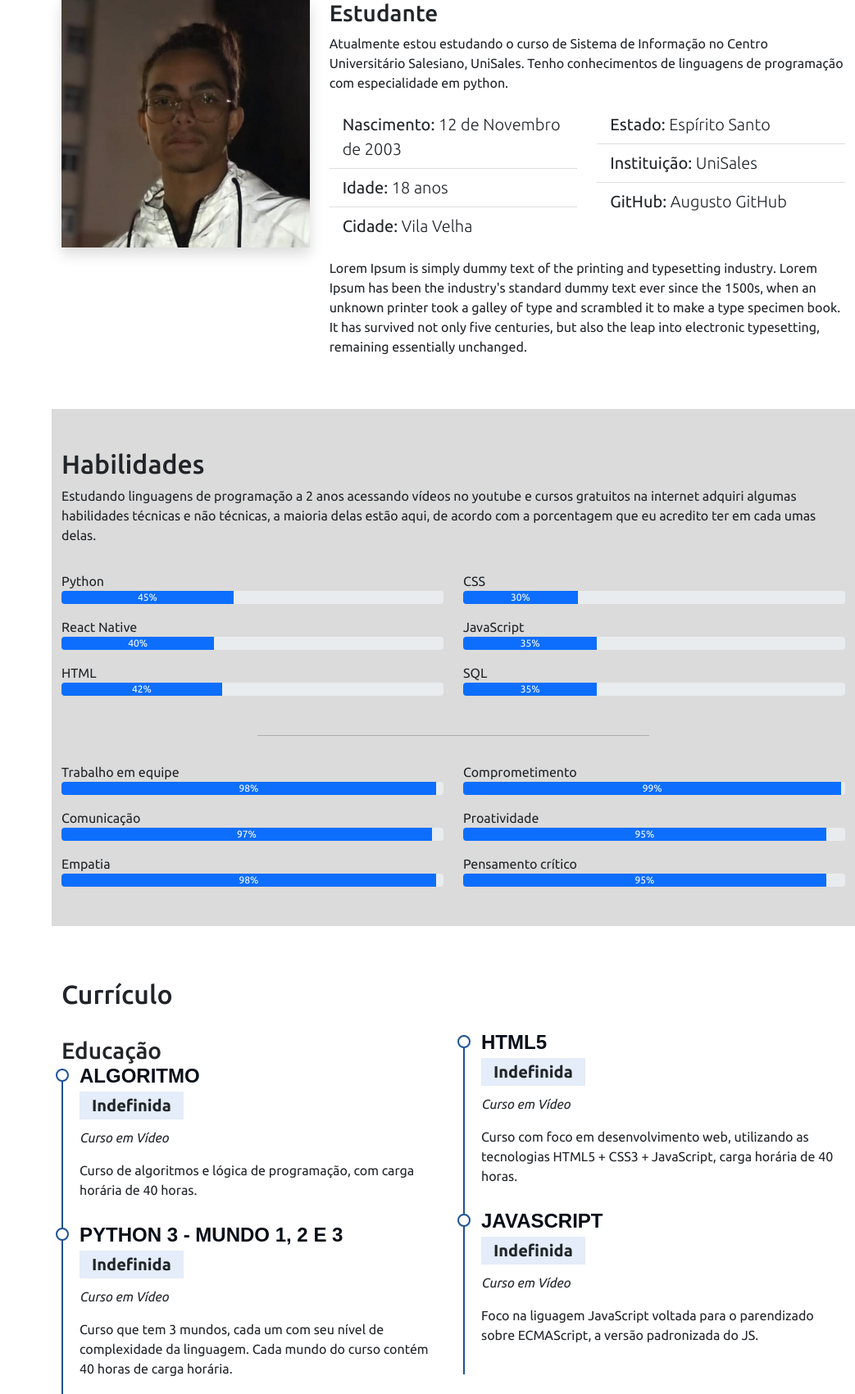
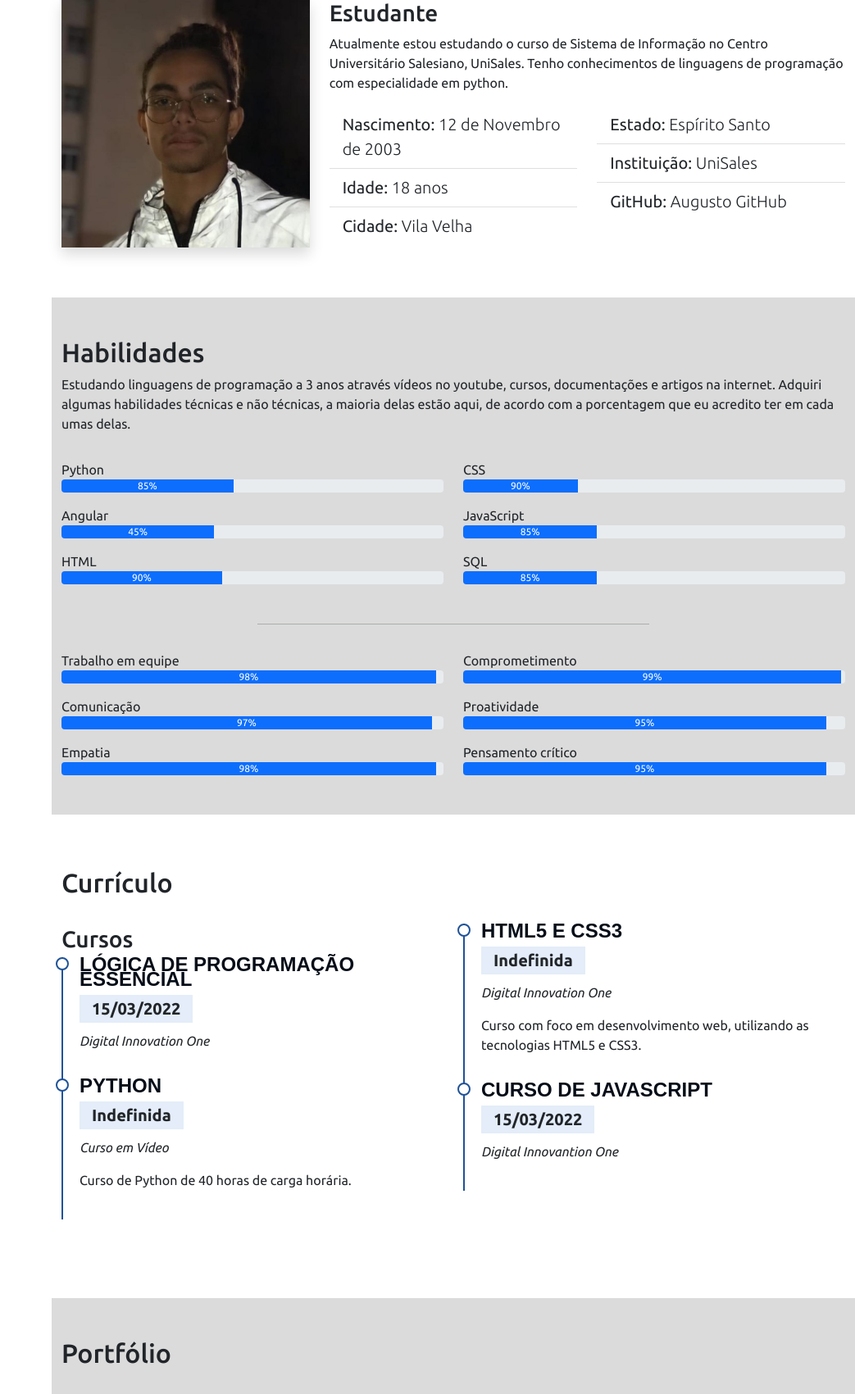
Before and after one commit to augustobernardo/portfolio-responsivo, a Flask app: page / in a window 1280 px wide. Shown: the part 1047-2748 px from the top of the page at 82% size, without its empty margins (237-1280 px from the left). Run offline with Flask 2, Linux system fonts and the light colour scheme; some libraries are stand-ins or nearby versions.

Commit message:
colocando informações pessoais

```diff
--- a/templates/index.html
+++ b/templates/index.html
@@ -153,10 +153,10 @@
                         </div>
                     </div>
 
-                    <p>Lorem Ipsum is simply dummy text of the printing and typesetting industry. Lorem Ipsum has been
+    <!--                <p>Lorem Ipsum is simply dummy text of the printing and typesetting industry. Lorem Ipsum has been
                         the industry's standard dummy text ever since the 1500s, when an unknown printer took a galley
                         of type and scrambled it to make a type specimen book. It has survived not only five centuries,
-                        but also the leap into electronic typesetting, remaining essentially unchanged.</p>
+                        but also the leap into electronic typesetting, remaining essentially unchanged. </p>-->
 
                 </div>
             </div>
@@ -165,26 +165,26 @@
         <section class="mt-5 section-bg" id="habilidades">
             <div class="container pb-5">
                 <h2 class="pt-5">Habilidades</h2>
-                <p>Estudando linguagens de programação a 2 anos acessando vídeos no youtube e cursos gratuitos na
-                    internet adquiri algumas habilidades técnicas e não técnicas, a maioria delas estão aqui, de acordo
-                    com a porcentagem que eu acredito ter em cada umas delas.</p>
+                <p>Estudando linguagens de programação a 3 anos através vídeos no youtube, cursos, documentações
+                    e artigos na internet. Adquiri algumas habilidades técnicas e não técnicas, a maioria delas estão aqui,
+                    de acordo com a porcentagem que eu acredito ter em cada umas delas.</p>
                 <!-- Colocando as informações das hard skills -->
                 <div class="row">
                     <div class="col-md-6">
                         <p class="mt-3 mb-0">Python</p>
                         <div class="progress">
                             <div class="progress-bar" data-anime="left" role="progressbar" style="width: 45%;"
-                                aria-valuenow="45" aria-valuemin="0" aria-valuemax="100">45%</div>
+                                aria-valuenow="45" aria-valuemin="0" aria-valuemax="100">85%</div>
                         </div>
-                        <p class="mt-3 mb-0">React Native</p>
+                        <p class="mt-3 mb-0">Angular</p>
                         <div class="progress">
                             <div class="progress-bar" data-anime="left" role="progressbar" style="width: 40%;"
-                                aria-valuenow="40" aria-valuemin="0" aria-valuemax="100">40%</div>
+                                aria-valuenow="40" aria-valuemin="0" aria-valuemax="100">45%</div>
                         </div>
                         <p class="mt-3 mb-0">HTML</p>
                         <div class="progress">
                             <div class="progress-bar" data-anime="left" role="progressbar" style="width: 42%;"
-                                aria-valuenow="42" aria-valuemin="0" aria-valuemax="100">42%</div>
+                                aria-valuenow="42" aria-valuemin="0" aria-valuemax="100">90%</div>
                         </div>
 
                     </div>
@@ -192,17 +192,17 @@
                         <p class="mt-3 mb-0">CSS</p>
                         <div class="progress">
                             <div class="progress-bar" data-anime="left" role="progressbar" style="width: 30%;"
-                                aria-valuenow="30" aria-valuemin="0" aria-valuemax="100">30%</div>
+                                aria-valuenow="30" aria-valuemin="0" aria-valuemax="100">90%</div>
                         </div>
                         <p class="mt-3 mb-0">JavaScript</p>
                         <div class="progress">
                             <div class="progress-bar" data-anime="left" role="progressbar" style="width: 35%;"
-                                aria-valuenow="35" aria-valuemin="0" aria-valuemax="100">35%</div>
+                                aria-valuenow="35" aria-valuemin="0" aria-valuemax="100">85%</div>
                         </div>
                         <p class="mt-3 mb-0">SQL</p>
                         <div class="progress">
                             <div class="progress-bar" data-anime="left" role="progressbar" style="width: 35%;"
-                                aria-valuenow="35" aria-valuemin="0" aria-valuemax="100">35%</div>
+                                aria-valuenow="35" aria-valuemin="0" aria-valuemax="100">85%</div>
                         </div>
                     </div>
                 </div>
@@ -258,12 +258,30 @@
                 <div class="row">
                     <!-- As "caixas" serão envolvidas por divs -->
                     <div class="col-md-6">
-                        <h3>Educação</h3>
+                        <h3>Cursos</h3>
                         <!-- Primeira experiência -->
                         <div class="cv-item" data-anime="up">
 
                             <!--Nome do curso-->
-                            <h4>Algoritmo</h4>
+                            <h4>Lógica de Programação Essencial</h4>
+
+                            <!--Data-->
+                            <h5>15/03/2022</h5>
+
+                            <!--Instituição-->
+                            <p><em>Digital Innovation One</em></p>
+
+                            <!--Descrição-->
+                            <!-- <p>Curso de algoritmos e lógica de programação, com carga horária de 40 horas.</p> -->
+
+                        </div class="cv-item">
+
+
+                        <!-- Segunda experiência -->
+                        <div class="cv-item" data-anime="up">
+
+                            <!--Nome do curso-->
+                            <h4>Python</h4>
 
                             <!--Data-->
                             <h5>Indefinida</h5>
@@ -272,26 +290,7 @@
                             <p><em>Curso em Vídeo</em></p>
 
                             <!--Descrição-->
-                            <p>Curso de algoritmos e lógica de programação, com carga horária de 40 horas.</p>
-
-                        </div class="cv-item">
-
-
-                        <!-- Segunda experiência -->
-                        <div class="cv-item" data-anime="up">
-
-                            <!--Nome do curso-->
-                            <h4>Python 3 - Mundo 1, 2 e 3</h4>
-
-                            <!--Data-->
-                            <h5>Indefinida</h5>
-
-                            <!--Instituição-->
-                            <p><em>Curso em Vídeo</em></p>
-
-                            <!--Descrição-->
-                            <p>Curso que tem 3 mundos, cada um com seu nível de complexidade da linguagem. Cada mundo do
-                                curso contém 40 horas de carga horária.</p>
+                            <p>Curso de Python de 40 horas de carga horária.</p>
 
                         </div class="cv-item">
 
@@ -303,34 +302,32 @@
                         <div class="cv-item" data-anime="up">
 
                             <!--Nome do curso-->
-                            <h4>HTML5</h4>
+                            <h4>HTML5 e CSS3</h4>
 
                             <!--Data-->
                             <h5>Indefinida</h5>
 
                             <!--Instituição-->
-                            <p><em>Curso em Vídeo</em></p>
+                            <p><em>Digital Innovation One</em></p>
 
                             <!--Descrição-->
-                            <p>Curso com foco em desenvolvimento web, utilizando as tecnologias HTML5 + CSS3 +
-                                JavaScript, carga horária de 40 horas.</p>
+                            <p>Curso com foco em desenvolvimento web, utilizando as tecnologias HTML5 e CSS3.</p>
 
                         </div>
                         <!-- Quarta experiência -->
                         <div class="cv-item" data-anime="up">
 
                             <!--Nome do curso-->
-                            <h4>JavaScript</h4>
+                            <h4>Curso de JavaScript</h4>
 
                             <!--Data-->
-                            <h5>Indefinida</h5>
+                            <h5>15/03/2022</h5>
 
                             <!--Instituição-->
-                            <p><em>Curso em Vídeo</em></p>
+                            <p><em>Digital Innovantion One</em></p>
 
                             <!--Descrição-->
-                            <p>Foco na liguagem JavaScript voltada para o parendizado sobre ECMAScript, a versão
-                                padronizada do JS.</p>
+                            <!-- <p>Curso focado em Javascript</p> -->
 
                         </div>
                     </div>
```
